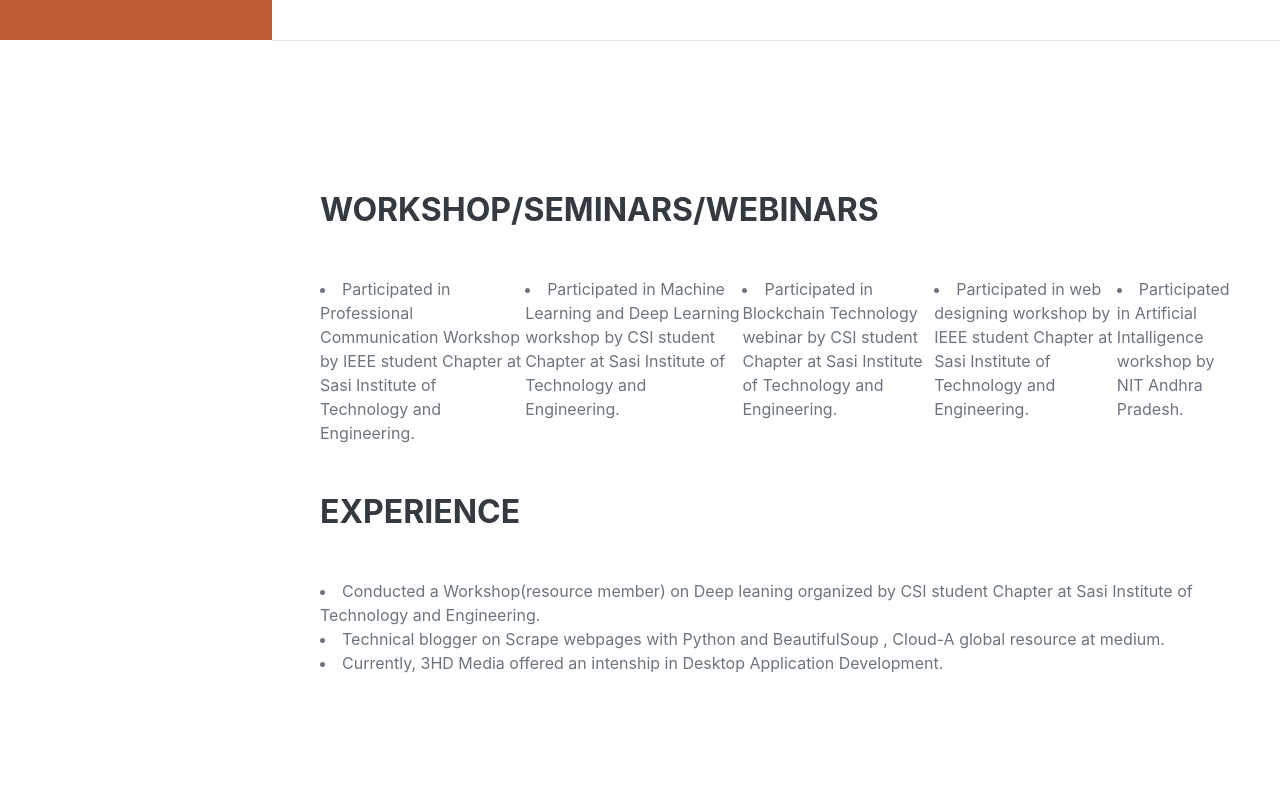
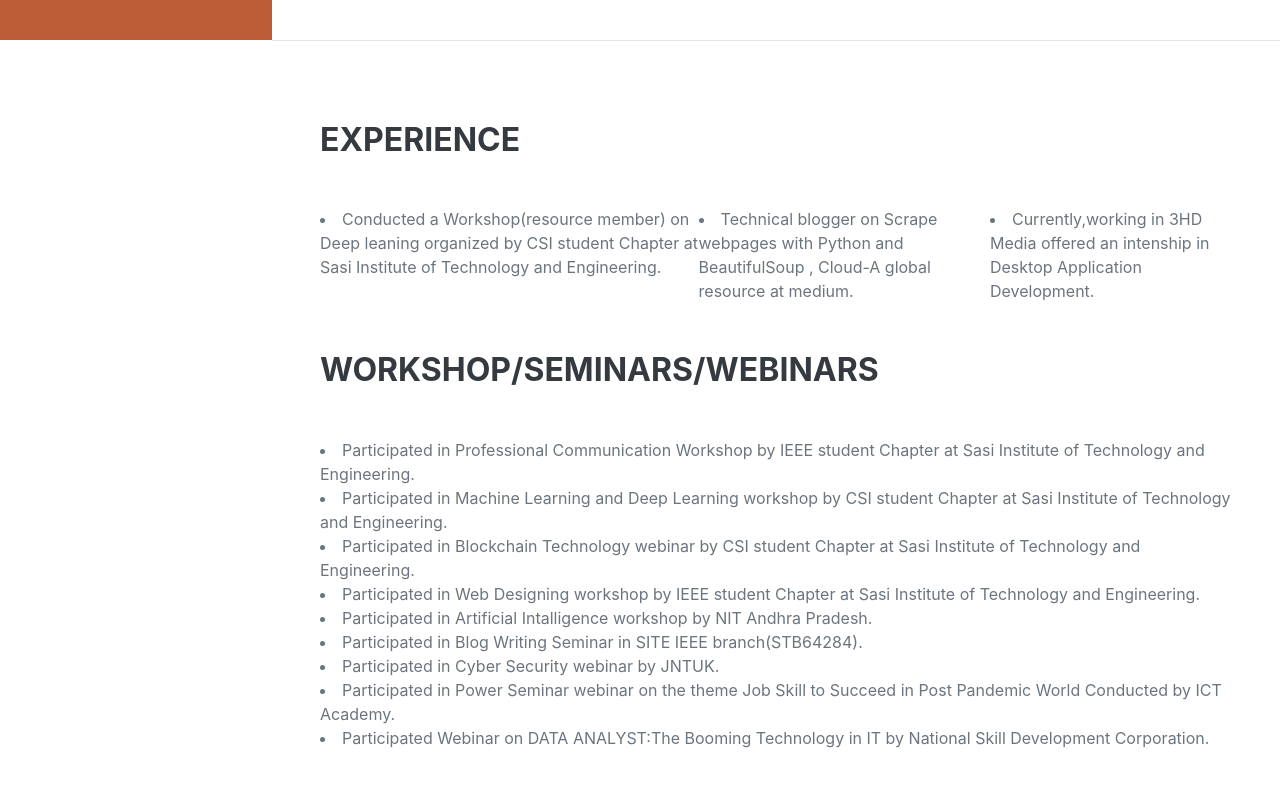
Before and after one commit to MaruthiMaradani/MaruthiMaradani.github.io, a plain HTML site: page index.html in a window 1280 px wide. Shown: the part 760-1560 px from the top of the page. Drawn offline with nearby package versions, Linux system fonts and the light colour scheme; a web font is replaced by a local one.

Commit message:
--Ressume--

```diff
--- a/index.html
+++ b/index.html
@@ -19,7 +19,7 @@
         <!-- Navigation-->
         <nav class="navbar navbar-expand-lg navbar-dark bg-primary fixed-top" id="sideNav">
             <a class="navbar-brand js-scroll-trigger" href="#page-top">
-                <span class="d-block d-lg-none">Silpa NAga Maruthi Maradani</span>
+                <span class="d-block d-lg-none">Silpa Naga Maruthi Maradani</span>
                 <span class="d-none d-lg-block"><img class="img-fluid img-profile rounded-circle mx-auto mb-3" src="assets/img/profile.jpg" alt="" /></span>
             </a>
             <button class="navbar-toggler" type="button" data-toggle="collapse" data-target="#navbarSupportedContent" aria-controls="navbarSupportedContent" aria-expanded="false" aria-label="Toggle navigation"><span class="navbar-toggler-icon"></span></button>
@@ -62,25 +62,17 @@
             <!-- Experience-->
             <section class="resume-section" id="experience">
                 <div class="resume-section-content">
-                    <h3 class="mb-5">Workshop/Seminars/Webinars</h3>
+                    <h3 class="mb-5">Experience </h3>
                     <div class="d-flex flex-column flex-md-row justify-content-between mb-5">
                         <li>
-                            Participated in Professional Communication Workshop by IEEE student Chapter at Sasi Institute of Technology and Engineering.
-                        </li>
-                        <li>
-                            Participated in Machine Learning and Deep Learning workshop by CSI student Chapter at Sasi Institute of Technology and Engineering.
-                        </li>
-                        <li>
-                            Participated in Blockchain Technology webinar by CSI student Chapter at Sasi Institute of Technology and Engineering.
-                        </li>
-                        <li>
-                            Participated in web designing workshop by IEEE student Chapter at Sasi Institute of Technology and Engineering.
-                        </li>
-                        <li>
-                            Participated in Artificial Intalligence workshop by NIT Andhra Pradesh.
-                        </li>
-
-
+                            Conducted a Workshop(resource member) on Deep leaning organized by CSI student Chapter at Sasi Institute of Technology and Engineering.
+                            </li>
+                            <li>
+                                Technical blogger on Scrape webpages with Python and BeautifulSoup , Cloud-A global resource at medium.
+                            </li>
+                            <li>
+                                Currently,working in  3HD Media offered an intenship in Desktop Application Development.
+                            </li>
 
 
                         <!--<div class="flex-grow-1">
@@ -98,16 +90,38 @@
                         </div>
                         <div class="flex-shrink-0"><span class="text-primary">December 2011 - March 2013</span></div>-->
                     </div>
-                    <h3 class="mb-5">Experience</h3>
-                    <p><li>
-                        Conducted a Workshop(resource member) on Deep leaning organized by CSI student Chapter at Sasi Institute of Technology and Engineering.
+                    <h3 class="mb-5">Workshop/Seminars/Webinars</h3>
+                    <p>
+
+                        <li>
+                            Participated in Professional Communication Workshop by IEEE student Chapter at Sasi Institute of Technology and Engineering.
                         </li>
                         <li>
-                            Technical blogger on Scrape webpages with Python and BeautifulSoup , Cloud-A global resource at medium.
+                            Participated in Machine Learning and Deep Learning workshop by CSI student Chapter at Sasi Institute of Technology and Engineering.
                         </li>
                         <li>
-                            Currently, 3HD Media offered an intenship in Desktop Application Development.
+                            Participated in Blockchain Technology webinar by CSI student Chapter at Sasi Institute of Technology and Engineering.
                         </li>
+                        <li>
+                            Participated in Web Designing workshop by IEEE student Chapter at Sasi Institute of Technology and Engineering.
+                        </li>
+                        <li>
+                            Participated in Artificial Intalligence workshop by NIT Andhra Pradesh.
+                        </li>
+                        <li>
+                            Participated in Blog Writing Seminar in SITE IEEE branch(STB64284).
+                        </li>
+                        <li>
+                            Participated in Cyber Security webinar by JNTUK.
+                        </li>
+                        <li>
+                            Participated in Power Seminar webinar on the theme Job Skill to Succeed in Post Pandemic World Conducted by ICT Academy.
+                        </li>
+                        <li>
+                            Participated Webinar on DATA ANALYST:The Booming Technology in IT by National Skill Development Corporation.
+                        </li>
+
+
                     </p>
                 </div>
             </section>
@@ -222,7 +236,7 @@
                         </li>
                         <li>
                             <span class="fa-li"><i class="fas fa-trophy text-warning"></i></span>
-                            Participated in IBM Chat Bots Workshop organized by SITE CSI student chapter at  Sasi Institute of Technology and Engineering
+                            Participated in IBM Chat Bots organized by SITE CSI student chapter at  Sasi Institute of Technology and Engineering
                         </li>
                         <li>
                             <span class="fa-li"><i class="fas fa-trophy text-warning"></i></span>
```
Also changed, not shown: assets/img/profile.jpeg (deleted).
